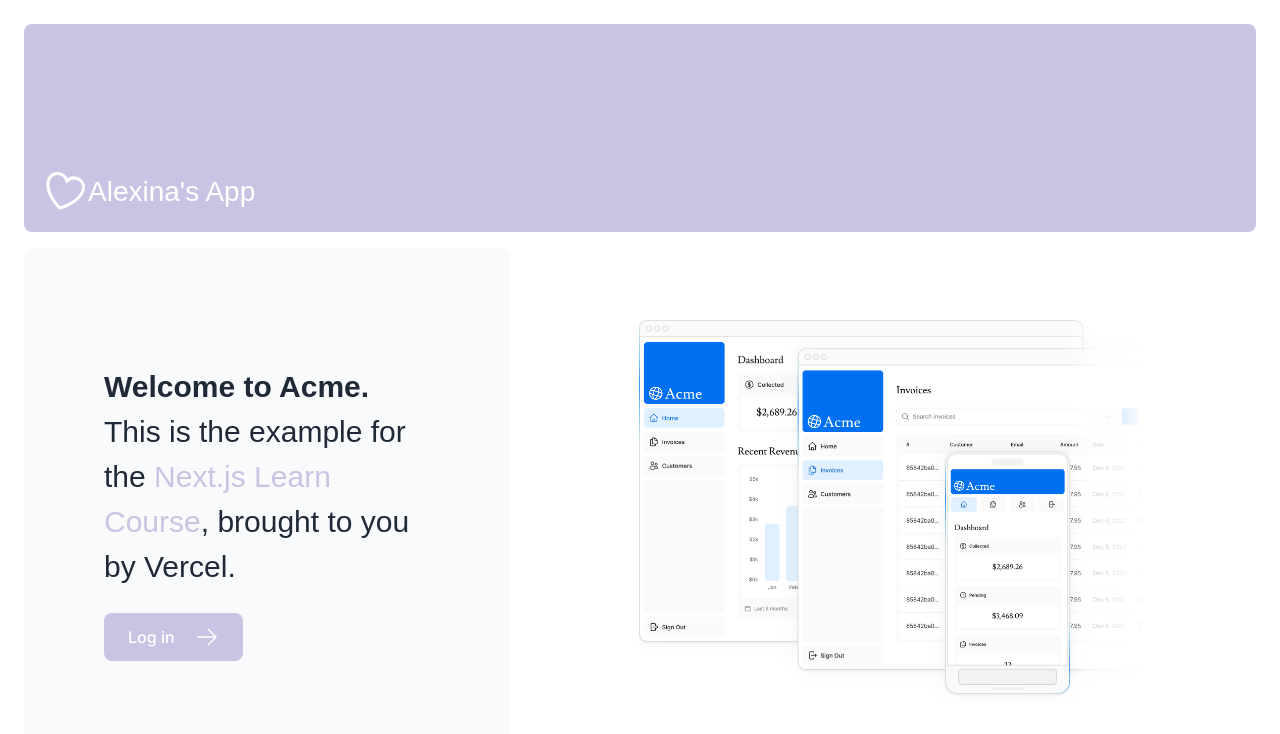
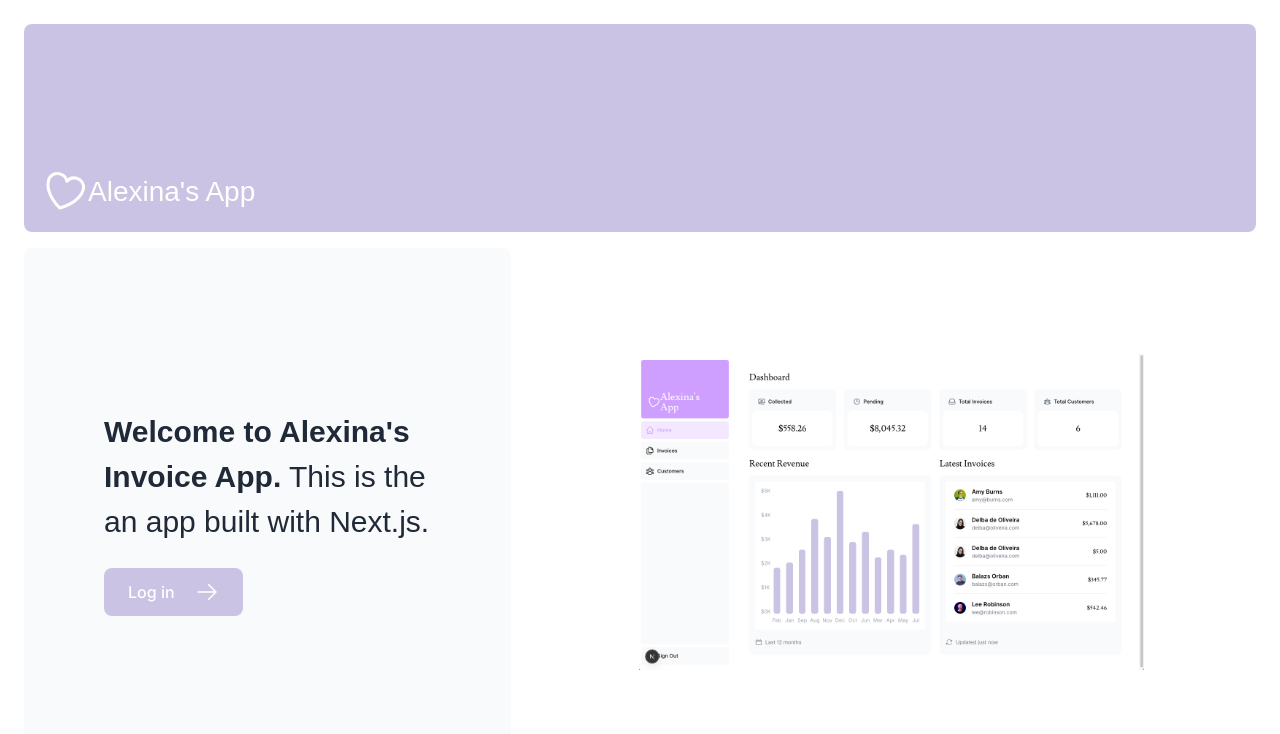
Before and after one commit to Alexinha/invoice_app, a Next.js app: page / in a window 1280 px wide. Shown: the top 734 px of the page. Built offline with nearby package versions, Linux system fonts and the light colour scheme; a web font is replaced by a local one.

Commit message:
changed mockup pics

```diff
--- a/app/page.tsx
+++ b/app/page.tsx
@@ -18,11 +18,7 @@ export default function Page() {
           <p
             className={`${lusitana.className} text-xl text-gray-800 md:text-3xl md:leading-normal`}
           >
-            <strong>Welcome to Acme.</strong> This is the example for the{" "}
-            <a href="https://nextjs.org/learn/" className="text-purple-300">
-              Next.js Learn Course
-            </a>
-            , brought to you by Vercel.
+            <strong>Welcome to Alexina's Invoice App.</strong> This is the an app built with Next.js.
           </p>
           <Link
             href="/login"
@@ -34,14 +30,14 @@ export default function Page() {
         <div className="flex items-center justify-center p-6 md:w-3/5 md:px-28 md:py-12">
           {/* Add Hero Images Here */}
           <Image
-            src="/hero-desktop.png"
-            width={1000}
-            height={760}
+            src="/hero-new-desktop.png"
+            width={1500}
+            height={850}
             className="hidden md:block"
             alt="Screenshots of the dashboard project showing desktop version"
           />
           <Image
-            src="/hero-mobile.png"
+            src="/hero-new-mobile.png"
             width={560}
             height={620}
             className="block md:hidden"
--- a/app/ui/dashboard/sidenav.tsx
+++ b/app/ui/dashboard/sidenav.tsx
@@ -24,7 +24,7 @@ export default function SideNav() {
             await signOut({ redirectTo: "/" });
           }}
         >
-          <button className="flex h-[48px] w-full grow items-center justify-center gap-2 rounded-md bg-gray-50 p-3 text-sm font-medium hover:bg-sky-100 hover:text-purple-400 md:flex-none md:justify-start md:p-2 md:px-3">
+          <button className="flex h-[48px] w-full grow items-center justify-center gap-2 rounded-md bg-gray-50 p-3 text-sm font-medium hover:bg-purple-100 hover:text-purple-400 md:flex-none md:justify-start md:p-2 md:px-3">
             <PowerIcon className="w-6" />
             <div className="hidden md:block">Sign Out</div>
           </button>
--- a/app/ui/login-form.tsx
+++ b/app/ui/login-form.tsx
@@ -39,7 +39,7 @@ export default function LoginForm() {
                 id="email"
                 type="email"
                 name="email"
-                placeholder="Enter your email address"
+                placeholder="user@nextmail.com"
                 required
               />
               <AtSymbolIcon className="pointer-events-none absolute left-3 top-1/2 h-[18px] w-[18px] -translate-y-1/2 text-gray-500 peer-focus:text-gray-900" />
@@ -58,7 +58,7 @@ export default function LoginForm() {
                 id="password"
                 type="password"
                 name="password"
-                placeholder="Enter password"
+                placeholder="123456"
                 required
                 minLength={6}
               />
```
Also changed, not shown: public/hero-new-desktop.png (added), public/hero-new-mobile.png (added).
